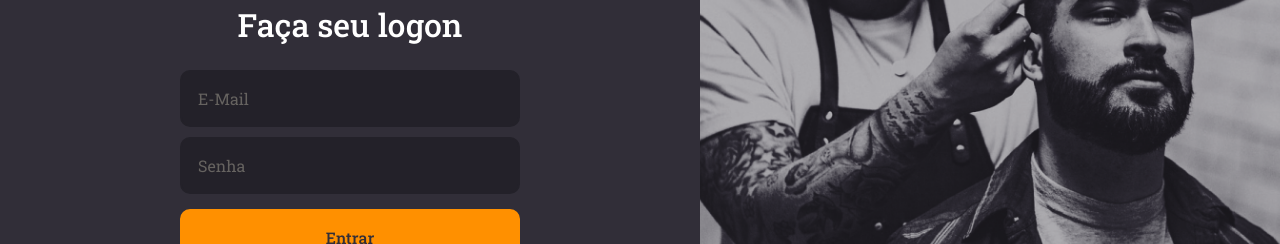
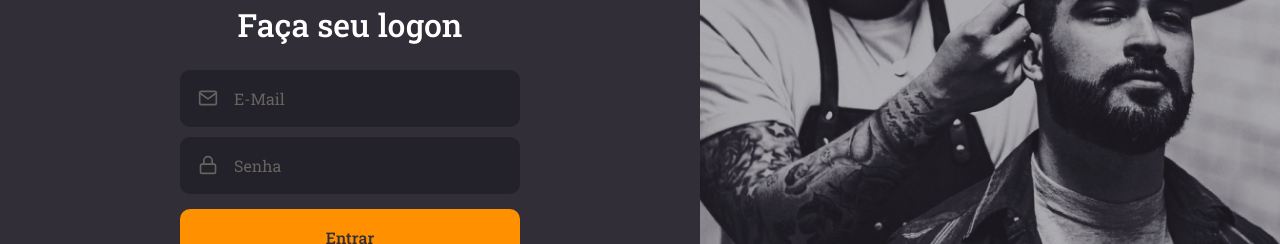
Before and after one commit to devleandrodias/rocketseat-bootamp-2020, a React (Create React App) app in the folder nivel-03/gobarber-web/: page / in a window 1280 px wide. Shown: the part 288-532 px from the top of the page. Built offline with nearby package versions, Linux system fonts and the light colour scheme.

Commit message:
componentizacao dos campos de input e blutton global

```diff
--- /dev/null
+++ b/nivel-03/gobarber-web/src/components/button/index.tsx
@@ -0,0 +1,13 @@
+import React, { ButtonHTMLAttributes } from 'react';
+
+import { Container } from './styles';
+
+type ButtonProps = ButtonHTMLAttributes<HTMLButtonElement>;
+
+const Button: React.FC<ButtonProps> = ({ children, ...props }) => (
+  <Container type="button" {...props}>
+    {children}
+  </Container>
+);
+
+export default Button;
--- /dev/null
+++ b/nivel-03/gobarber-web/src/components/button/styles.ts
@@ -0,0 +1,20 @@
+import styled from 'styled-components';
+import { shade } from 'polished';
+
+export const Container = styled.button`
+  background: #ff9000;
+  border-radius: 10px;
+  border: none;
+  border: 2px solid #ff9000;
+  padding: 16px;
+  width: 100%;
+  color: #312e38;
+  font-weight: 500;
+  margin-top: 15px;
+  transition: background-color 0.2s;
+
+  &:hover {
+    background: ${shade(0.2, '#ff9000')};
+    border-color: ${shade(0.2, '#ff9000')};
+  }
+`;
--- /dev/null
+++ b/nivel-03/gobarber-web/src/components/input/index.tsx
@@ -0,0 +1,17 @@
+import React, { InputHTMLAttributes } from 'react';
+import { IconBaseProps } from 'react-icons';
+import { Container } from './styles';
+
+interface InputProps extends InputHTMLAttributes<HTMLInputElement> {
+  name: string;
+  icon: React.ComponentType<IconBaseProps>;
+}
+
+const Input: React.FC<InputProps> = ({ icon: Icon, ...props }) => (
+  <Container>
+    {Icon && <Icon size={20} />}
+    <input {...props} />
+  </Container>
+);
+
+export default Input;
--- /dev/null
+++ b/nivel-03/gobarber-web/src/components/input/styles.ts
@@ -0,0 +1,31 @@
+import styled from 'styled-components';
+
+export const Container = styled.div`
+  background: #232129;
+  border-radius: 10px;
+  border: 2px solid #232129;
+  padding: 16px;
+  width: 100%;
+  color: #666360;
+  display: flex;
+  align-items: center;
+
+  & + div {
+    margin-top: 10px;
+  }
+
+  input {
+    flex: 1;
+    background: transparent;
+    border: none;
+    color: #f4ede8;
+
+    &::placeholder {
+      color: #666360;
+    }
+  }
+
+  svg {
+    margin-right: 16px;
+  }
+`;
--- a/nivel-03/gobarber-web/src/pages/singIn/index.tsx
+++ b/nivel-03/gobarber-web/src/pages/singIn/index.tsx
@@ -1,6 +1,9 @@
 import React from 'react';
-import { FiLogIn } from 'react-icons/fi';
+import { FiLogIn, FiMail, FiLock } from 'react-icons/fi';
 import { Container, Content, Background } from './styles';
+
+import Input from '../../components/input';
+import Button from '../../components/button';
 
 import logoImg from '../../assets/logo.svg';
 
@@ -11,10 +14,16 @@
       <form action="">
         <h1>Faça seu logon</h1>
 
-        <input type="text" placeholder="E-Mail" />
-        <input type="password" placeholder="Senha" />
+        <Input name="email" icon={FiMail} type="text" placeholder="E-Mail" />
 
-        <button type="submit">Entrar</button>
+        <Input
+          name="password"
+          icon={FiLock}
+          type="password"
+          placeholder="Senha"
+        />
+
+        <Button type="submit">Entrar</Button>
 
         <a href="aa">Esqueci minha senha</a>
       </form>
--- a/nivel-03/gobarber-web/src/pages/singIn/styles.ts
+++ b/nivel-03/gobarber-web/src/pages/singIn/styles.ts
@@ -24,41 +24,6 @@
 
     h1 {
       margin-bottom: 24px;
-    }
-
-    input {
-      background: #232129;
-      border-radius: 10px;
-      border: 2px solid #232129;
-      padding: 16px;
-      width: 100%;
-      color: #f4ede8;
-
-      &::placeholder {
-        color: #666360;
-      }
-
-      & + input {
-        margin-top: 10px;
-      }
-    }
-
-    button {
-      background: #ff9000;
-      border-radius: 10px;
-      border: none;
-      border: 2px solid #ff9000;
-      padding: 16px;
-      width: 100%;
-      color: #312e38;
-      font-weight: 500;
-      margin-top: 15px;
-      transition: background-color 0.2s;
-
-      &:hover {
-        background: ${shade(0.2, '#ff9000')};
-        border-color: ${shade(0.2, '#ff9000')};
-      }
     }
 
     a {
```
Also changed, not shown: nivel-03/gobarber-web/.eslintrc.json.
